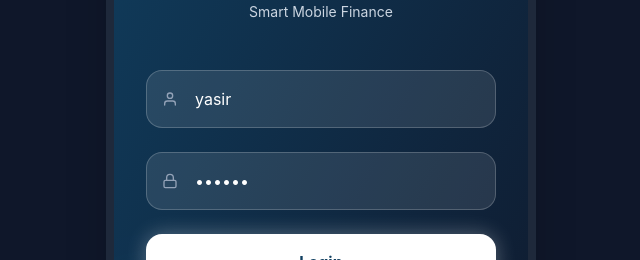
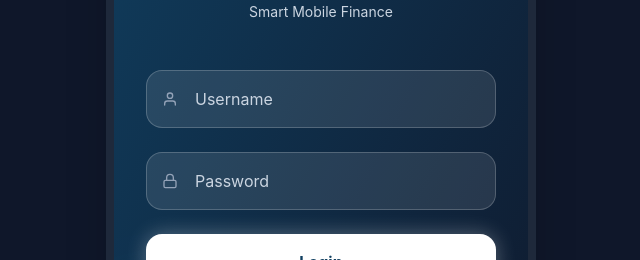
Before and after one commit to muhdyasirdevxtra-lab/Extracker-frontend, a React (Vite) app: page /login in a window 1280 px wide. Shown: the part 285-545 px from the top of the page, without its empty margins (319-959 px from the left). Built offline with nearby package versions, Linux system fonts and the light colour scheme; no server answers.

Commit message:
Remove default login credentials

```diff
--- a/src/pages/Login.tsx
+++ b/src/pages/Login.tsx
@@ -52,7 +52,6 @@ const Login = () => {
               <input
                 {...register('username', { required: true })}
                 type="text"
-                defaultValue="yasir"
                 placeholder="Username"
                 className="w-full bg-white/10 border border-white/20 rounded-2xl pl-12 pr-4 py-4 outline-none focus:border-white/50 focus:bg-white/20 transition-all text-white placeholder-slate-300"
               />
@@ -65,7 +64,6 @@ const Login = () => {
               <input
                 {...register('password', { required: true })}
                 type="password"
-                defaultValue="shafna"
                 placeholder="Password"
                 className="w-full bg-white/10 border border-white/20 rounded-2xl pl-12 pr-4 py-4 outline-none focus:border-white/50 focus:bg-white/20 transition-all text-white placeholder-slate-300"
               />
```
